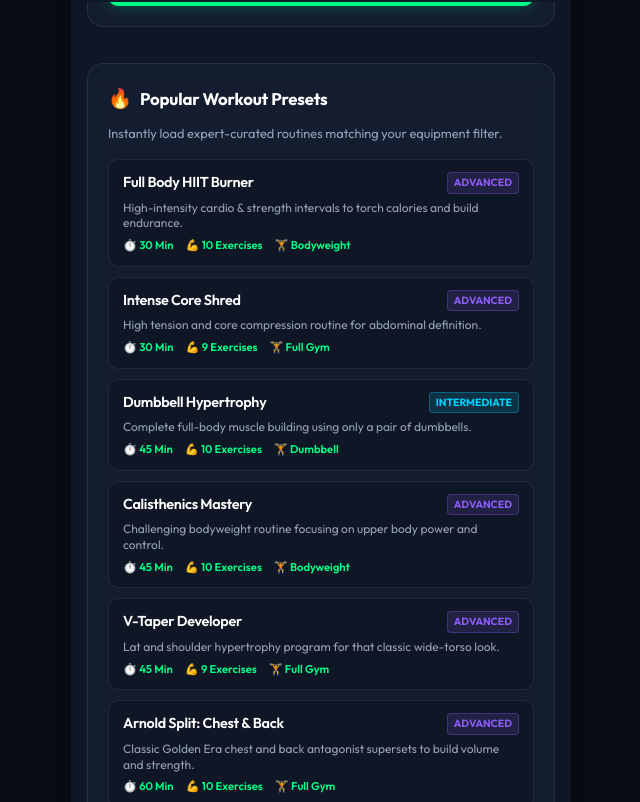
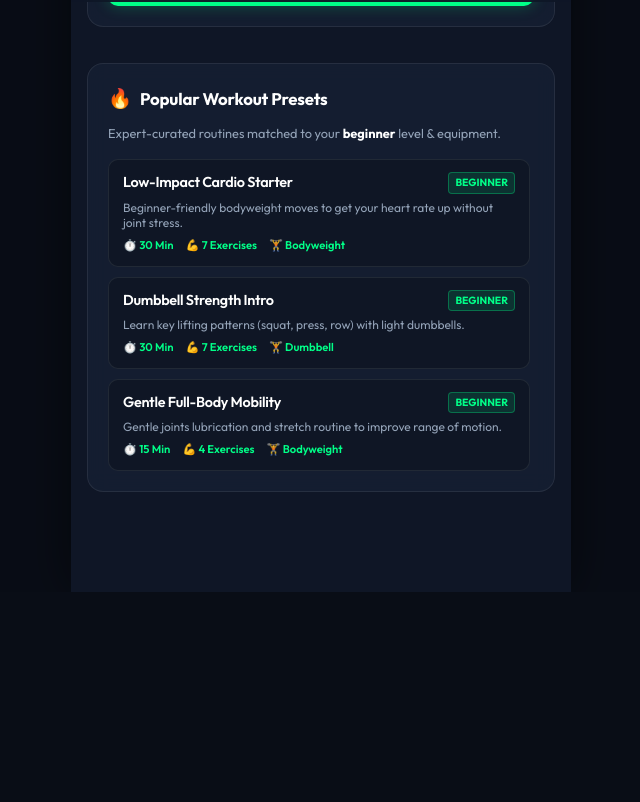
Before and after one commit to NPriyajit/fit-me, a React (Vite) app: page / in a window 1280 px wide. Shown: the part 798-1600 px from the top of the page, without its empty margins (319-959 px from the left). After the commit the page ends 1390 px from the top, so only its background shows below. Built offline with nearby package versions, Linux system fonts and the light colour scheme.

Commit message:
feat: expand preset library and improve UI filtering logic by fitness level and duration matching

```diff
--- a/src/App.jsx
+++ b/src/App.jsx
@@ -194,15 +194,37 @@ export default function App() {
   };
 
   const handleAddExerciseToRoutine = (exercise) => {
-    // Add default values for duration/sets if not present
     const item = {
       ...exercise,
       defaultSets: exercise.defaultSets || 3,
       defaultReps: exercise.defaultReps || 10,
       defaultDuration: exercise.defaultDuration || 0
     };
-    setRoutine([...routine, item]);
-    refreshCustomExercises(); // reload in case a custom workout was created
+
+    const category = item.category || "main";
+    const newRoutine = [...routine];
+
+    if (category === "warmup") {
+      // Insert after the last existing warmup (or at index 0 if none)
+      const lastWarmupIdx = newRoutine.reduce((acc, ex, i) => ex.category === "warmup" ? i : acc, -1);
+      newRoutine.splice(lastWarmupIdx + 1, 0, item);
+    } else if (category === "cooldown") {
+      // Always append at the very end
+      newRoutine.push(item);
+    } else {
+      // Main: insert after the last main exercise, before any cooldowns
+      const lastMainIdx = newRoutine.reduce((acc, ex, i) => ex.category === "main" ? i : acc, -1);
+      if (lastMainIdx !== -1) {
+        newRoutine.splice(lastMainIdx + 1, 0, item);
+      } else {
+        // No mains yet — insert after last warmup
+        const lastWarmupIdx = newRoutine.reduce((acc, ex, i) => ex.category === "warmup" ? i : acc, -1);
+        newRoutine.splice(lastWarmupIdx + 1, 0, item);
+      }
+    }
+
+    setRoutine(newRoutine);
+    refreshCustomExercises();
   };
 
   const handleViewVideo = (exercise) => {
@@ -253,17 +275,12 @@ export default function App() {
     return true;
   });
 
-  // Sort presets: match selected fitness level first, then closest duration
-  const filteredPresets = [...compatiblePresets].sort((a, b) => {
-    const aLevelMatch = a.level === preferences.level ? 1 : 0;
-    const bLevelMatch = b.level === preferences.level ? 1 : 0;
-    if (aLevelMatch !== bLevelMatch) {
-      return bLevelMatch - aLevelMatch;
-    }
-    const aDurDiff = Math.abs(a.duration - preferences.duration);
-    const bDurDiff = Math.abs(b.duration - preferences.duration);
-    return aDurDiff - bDurDiff;
-  });
+  // Filter by exact level match, sorted by closest duration
+  // Fallback: if nothing matches (e.g. no beginner gym presets) show all compatible
+  const levelMatchedPresets = compatiblePresets.filter(p => p.level === preferences.level);
+  const filteredPresets = (levelMatchedPresets.length > 0 ? levelMatchedPresets : compatiblePresets)
+    .slice()
+    .sort((a, b) => Math.abs(a.duration - preferences.duration) - Math.abs(b.duration - preferences.duration));
 
   // Full Screen Active Gym Player Mode
   if (activeWorkoutMode) {
@@ -389,10 +406,10 @@ export default function App() {
               </h3>
             </div>
             <p style={{ fontSize: "0.8rem", color: "var(--text-muted)", margin: "0 0 4px 0", lineHeight: "1.4" }}>
-              Instantly load expert-curated routines matching your equipment filter.
+              Expert-curated routines matched to your <strong style={{ color: "white" }}>{preferences.level}</strong> level &amp; equipment.
             </p>
 
-            <div style={{ display: "flex", flexDirection: "column", gap: "10px" }}>
+            <div className="preset-scroll" style={{ display: "flex", flexDirection: "column", gap: "10px", maxHeight: "340px", overflowY: "auto", overscrollBehavior: "contain", paddingRight: "4px" }}>
               {filteredPresets.map((preset) => (
                 <div
                   key={preset.id}
@@ -418,11 +435,14 @@ export default function App() {
                       fontSize: "0.65rem",
                       padding: "2px 6px",
                       textTransform: "uppercase",
-                      backgroundColor: preset.level === "advanced" ? "rgba(139, 92, 246, 0.15)" : "rgba(0, 210, 255, 0.15)",
-                      color: preset.level === "advanced" ? "var(--accent-secondary)" : "var(--accent-blue)",
-                      border: preset.level === "advanced" ? "1px solid rgba(139, 92, 246, 0.3)" : "1px solid rgba(0, 210, 255, 0.3)",
                       borderRadius: "4px",
-                      fontWeight: "700"
+                      fontWeight: "700",
+                      ...(preset.level === "beginner"
+                        ? { backgroundColor: "rgba(0,255,136,0.12)", color: "var(--accent-neon)", border: "1px solid rgba(0,255,136,0.3)" }
+                        : preset.level === "intermediate"
+                        ? { backgroundColor: "rgba(0,210,255,0.12)", color: "var(--accent-blue)", border: "1px solid rgba(0,210,255,0.3)" }
+                        : { backgroundColor: "rgba(139,92,246,0.12)", color: "var(--accent-secondary)", border: "1px solid rgba(139,92,246,0.3)" }
+                      )
                     }}>
                       {preset.level}
                     </span>
--- a/src/data/presets.js
+++ b/src/data/presets.js
@@ -1,4 +1,115 @@
 export const POPULAR_PRESETS = [
+  // BEGINNER PRESETS
+  {
+    id: "preset-beginner-mobility",
+    name: "Gentle Full-Body Mobility",
+    description: "Gentle joints lubrication and stretch routine to improve range of motion.",
+    level: "beginner",
+    equipment: "bodyweight",
+    duration: 15,
+    exercises: [
+      { id: "wu-arm-circles", defaultSets: 1, defaultReps: 12, defaultDuration: 0 },
+      { id: "wu-cat-cow", defaultSets: 1, defaultReps: 10, defaultDuration: 0 },
+      { id: "cd-childs-pose", defaultSets: 1, defaultReps: 1, defaultDuration: 45 },
+      { id: "cd-hamstring-stretch", defaultSets: 1, defaultReps: 1, defaultDuration: 30 }
+    ]
+  },
+  {
+    id: "preset-beginner-cardio",
+    name: "Low-Impact Cardio Starter",
+    description: "Beginner-friendly bodyweight moves to get your heart rate up without joint stress.",
+    level: "beginner",
+    equipment: "bodyweight",
+    duration: 30,
+    exercises: [
+      { id: "wu-torso-twists", defaultSets: 1, defaultReps: 12, defaultDuration: 0 },
+      { id: "wu-calf-raises", defaultSets: 1, defaultReps: 12, defaultDuration: 0 },
+      { id: "main-bodyweight-squat", defaultSets: 2, defaultReps: 12, defaultDuration: 0 },
+      { id: "main-pushup", defaultSets: 2, defaultReps: 8, defaultDuration: 0 },
+      { id: "main-plank", defaultSets: 2, defaultReps: 1, defaultDuration: 30 },
+      { id: "cd-cobra", defaultSets: 1, defaultReps: 1, defaultDuration: 30 },
+      { id: "cd-quad-stretch", defaultSets: 1, defaultReps: 1, defaultDuration: 30 }
+    ]
+  },
+  {
+    id: "preset-beginner-dumbbell",
+    name: "Dumbbell Strength Intro",
+    description: "Learn key lifting patterns (squat, press, row) with light dumbbells.",
+    level: "beginner",
+    equipment: "dumbbell",
+    duration: 30,
+    exercises: [
+      { id: "wu-arm-circles", defaultSets: 1, defaultReps: 12, defaultDuration: 0 },
+      { id: "main-goblet-squat", defaultSets: 2, defaultReps: 10, defaultDuration: 0 },
+      { id: "main-db-floor-press", defaultSets: 2, defaultReps: 10, defaultDuration: 0 },
+      { id: "main-db-row", defaultSets: 2, defaultReps: 10, defaultDuration: 0 },
+      { id: "main-db-bicep-curl", defaultSets: 2, defaultReps: 10, defaultDuration: 0 },
+      { id: "cd-shoulder-stretch", defaultSets: 1, defaultReps: 1, defaultDuration: 30 },
+      { id: "cd-quad-stretch", defaultSets: 1, defaultReps: 1, defaultDuration: 30 }
+    ]
+  },
+
+  // INTERMEDIATE PRESETS
+  {
+    id: "preset-intermediate-bodyweight",
+    name: "Calisthenics Conditioning",
+    description: "Strength-endurance routine utilizing moderate bodyweight exercises.",
+    level: "intermediate",
+    equipment: "bodyweight",
+    duration: 30,
+    exercises: [
+      { id: "wu-inchworm", defaultSets: 1, defaultReps: 6, defaultDuration: 0 },
+      { id: "wu-torso-twists", defaultSets: 1, defaultReps: 12, defaultDuration: 0 },
+      { id: "main-pullup", defaultSets: 3, defaultReps: 6, defaultDuration: 0 },
+      { id: "main-pushup", defaultSets: 3, defaultReps: 12, defaultDuration: 0 },
+      { id: "main-bodyweight-squat", defaultSets: 3, defaultReps: 15, defaultDuration: 0 },
+      { id: "main-tricep-dips", defaultSets: 3, defaultReps: 10, defaultDuration: 0 },
+      { id: "main-plank", defaultSets: 3, defaultReps: 1, defaultDuration: 45 },
+      { id: "cd-childs-pose", defaultSets: 1, defaultReps: 1, defaultDuration: 45 },
+      { id: "cd-shoulder-stretch", defaultSets: 1, defaultReps: 1, defaultDuration: 30 }
+    ]
+  },
+  {
+    id: "preset-db-hypertrophy",
+    name: "Dumbbell Hypertrophy",
+    description: "Complete full-body muscle building using only a pair of dumbbells.",
+    level: "intermediate",
+    equipment: "dumbbell",
+    duration: 45,
+    exercises: [
+      { id: "wu-arm-circles", defaultSets: 1, defaultReps: 15, defaultDuration: 0 },
+      { id: "wu-hip-openers", defaultSets: 1, defaultReps: 10, defaultDuration: 0 },
+      { id: "main-goblet-squat", defaultSets: 3, defaultReps: 12, defaultDuration: 0 },
+      { id: "main-db-floor-press", defaultSets: 3, defaultReps: 12, defaultDuration: 0 },
+      { id: "main-db-row", defaultSets: 3, defaultReps: 10, defaultDuration: 0 },
+      { id: "main-db-shoulder-press", defaultSets: 3, defaultReps: 10, defaultDuration: 0 },
+      { id: "main-db-rdl", defaultSets: 3, defaultReps: 10, defaultDuration: 0 },
+      { id: "main-db-bicep-curl", defaultSets: 3, defaultReps: 12, defaultDuration: 0 },
+      { id: "cd-hamstring-stretch", defaultSets: 1, defaultReps: 1, defaultDuration: 30 },
+      { id: "cd-shoulder-stretch", defaultSets: 1, defaultReps: 1, defaultDuration: 30 }
+    ]
+  },
+  {
+    id: "preset-intermediate-gym",
+    name: "Classic Upper Body Split",
+    description: "Standard gym workout targeting chest, back, shoulders and arms.",
+    level: "intermediate",
+    equipment: "gym",
+    duration: 45,
+    exercises: [
+      { id: "wu-chest-openers", defaultSets: 1, defaultReps: 12, defaultDuration: 0 },
+      { id: "wu-scapular-slides", defaultSets: 1, defaultReps: 12, defaultDuration: 0 },
+      { id: "main-bb-bench-press", defaultSets: 3, defaultReps: 8, defaultDuration: 0 },
+      { id: "main-lat-pulldown", defaultSets: 3, defaultReps: 10, defaultDuration: 0 },
+      { id: "main-db-shoulder-press", defaultSets: 3, defaultReps: 10, defaultDuration: 0 },
+      { id: "main-tricep-pushdown", defaultSets: 3, defaultReps: 12, defaultDuration: 0 },
+      { id: "main-db-bicep-curl", defaultSets: 3, defaultReps: 12, defaultDuration: 0 },
+      { id: "cd-doorway-chest", defaultSets: 1, defaultReps: 1, defaultDuration: 30 },
+      { id: "cd-triceps-stretch", defaultSets: 1, defaultReps: 1, defaultDuration: 30 }
+    ]
+  },
+
+  // ADVANCED PRESETS
   {
     id: "preset-arnold-split",
     name: "Arnold Split: Chest & Back",
@@ -60,26 +171,6 @@ export const POPULAR_PRESETS = [
     ]
   },
   {
-    id: "preset-db-hypertrophy",
-    name: "Dumbbell Hypertrophy",
-    description: "Complete full-body muscle building using only a pair of dumbbells.",
-    level: "intermediate",
-    equipment: "dumbbell",
-    duration: 45,
-    exercises: [
-      { id: "wu-arm-circles", defaultSets: 1, defaultReps: 15, defaultDuration: 0 },
-      { id: "wu-hip-openers", defaultSets: 1, defaultReps: 10, defaultDuration: 0 },
-      { id: "main-goblet-squat", defaultSets: 3, defaultReps: 12, defaultDuration: 0 },
-      { id: "main-db-floor-press", defaultSets: 3, defaultReps: 12, defaultDuration: 0 },
-      { id: "main-db-row", defaultSets: 3, defaultReps: 10, defaultDuration: 0 },
-      { id: "main-db-shoulder-press", defaultSets: 3, defaultReps: 10, defaultDuration: 0 },
-      { id: "main-db-rdl", defaultSets: 3, defaultReps: 10, defaultDuration: 0 },
-      { id: "main-db-bicep-curl", defaultSets: 3, defaultReps: 12, defaultDuration: 0 },
-      { id: "cd-hamstring-stretch", defaultSets: 1, defaultReps: 1, defaultDuration: 30 },
-      { id: "cd-shoulder-stretch", defaultSets: 1, defaultReps: 1, defaultDuration: 30 }
-    ]
-  },
-  {
     id: "preset-calisthenics-mastery",
     name: "Calisthenics Mastery",
     description: "Challenging bodyweight routine focusing on upper body power and control.",
--- a/src/index.css
+++ b/src/index.css
@@ -1649,3 +1649,14 @@ h1 {
   0% { transform: scale(0.6); opacity: 0; }
   100% { transform: scale(1); opacity: 1; }
 }
+
+/* Presets list scrollbar — matches global dark style */
+.preset-scroll::-webkit-scrollbar { width: 4px; }
+.preset-scroll::-webkit-scrollbar-track { background: transparent; }
+.preset-scroll::-webkit-scrollbar-thumb {
+  background: var(--surface);
+  border-radius: 4px;
+}
+.preset-scroll::-webkit-scrollbar-thumb:hover {
+  background: var(--text-muted);
+}
```
